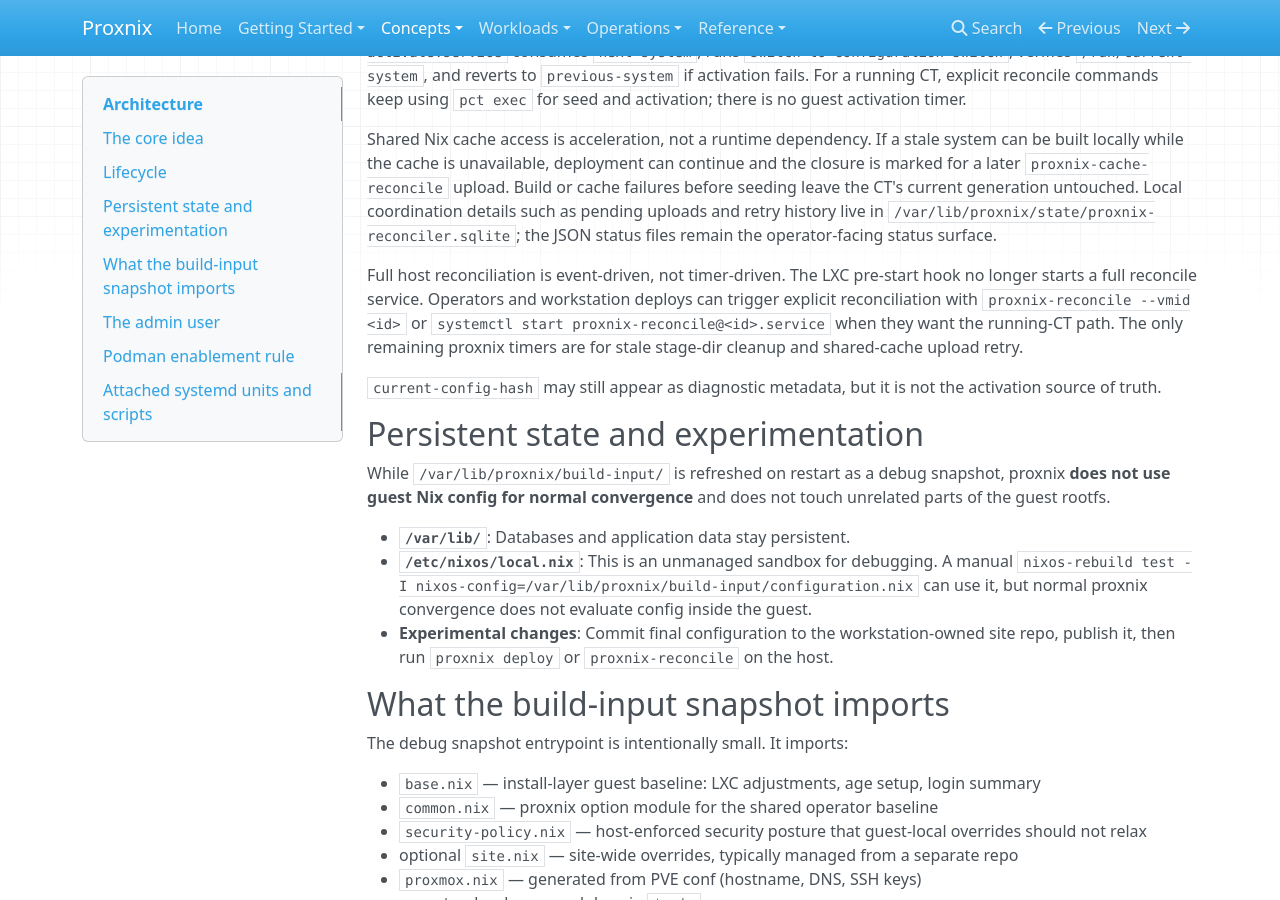
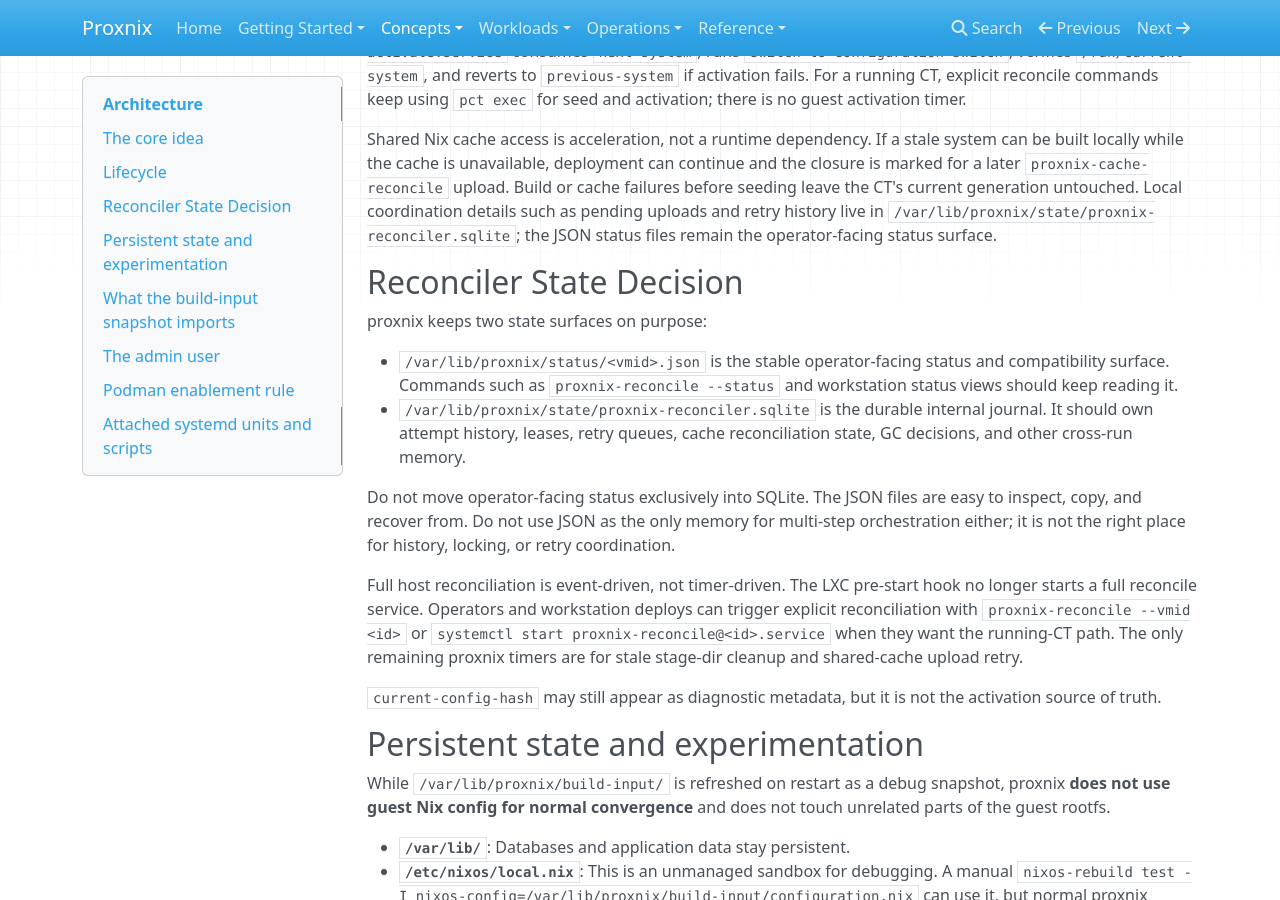
Before and after one commit to denMaier/proxnix, an MkDocs documentation site: the page built from docs/concepts/architecture.md, in a window 1280 px wide and 900 px high, scrolled down 2850 px. Built offline with MkDocs 1.6.1, drawn with Linux system fonts in a browser that asks for light colours; nearby versions of some CDN libraries.

Commit message:
document reconciler state surfaces

```diff
--- a/docs/concepts/architecture.md
+++ b/docs/concepts/architecture.md
@@ -140,6 +140,22 @@
 live in `/var/lib/proxnix/state/proxnix-reconciler.sqlite`; the JSON status
 files remain the operator-facing status surface.
 
+## Reconciler State Decision
+
+proxnix keeps two state surfaces on purpose:
+
+- `/var/lib/proxnix/status/<vmid>.json` is the stable operator-facing status
+  and compatibility surface. Commands such as `proxnix-reconcile --status` and
+  workstation status views should keep reading it.
+- `/var/lib/proxnix/state/proxnix-reconciler.sqlite` is the durable internal
+  journal. It should own attempt history, leases, retry queues, cache
+  reconciliation state, GC decisions, and other cross-run memory.
+
+Do not move operator-facing status exclusively into SQLite. The JSON files are
+easy to inspect, copy, and recover from. Do not use JSON as the only memory for
+multi-step orchestration either; it is not the right place for history, locking,
+or retry coordination.
+
 Full host reconciliation is event-driven, not timer-driven. The LXC pre-start
 hook no longer starts a full reconcile service. Operators and workstation
 deploys can trigger explicit reconciliation with `proxnix-reconcile --vmid
```
